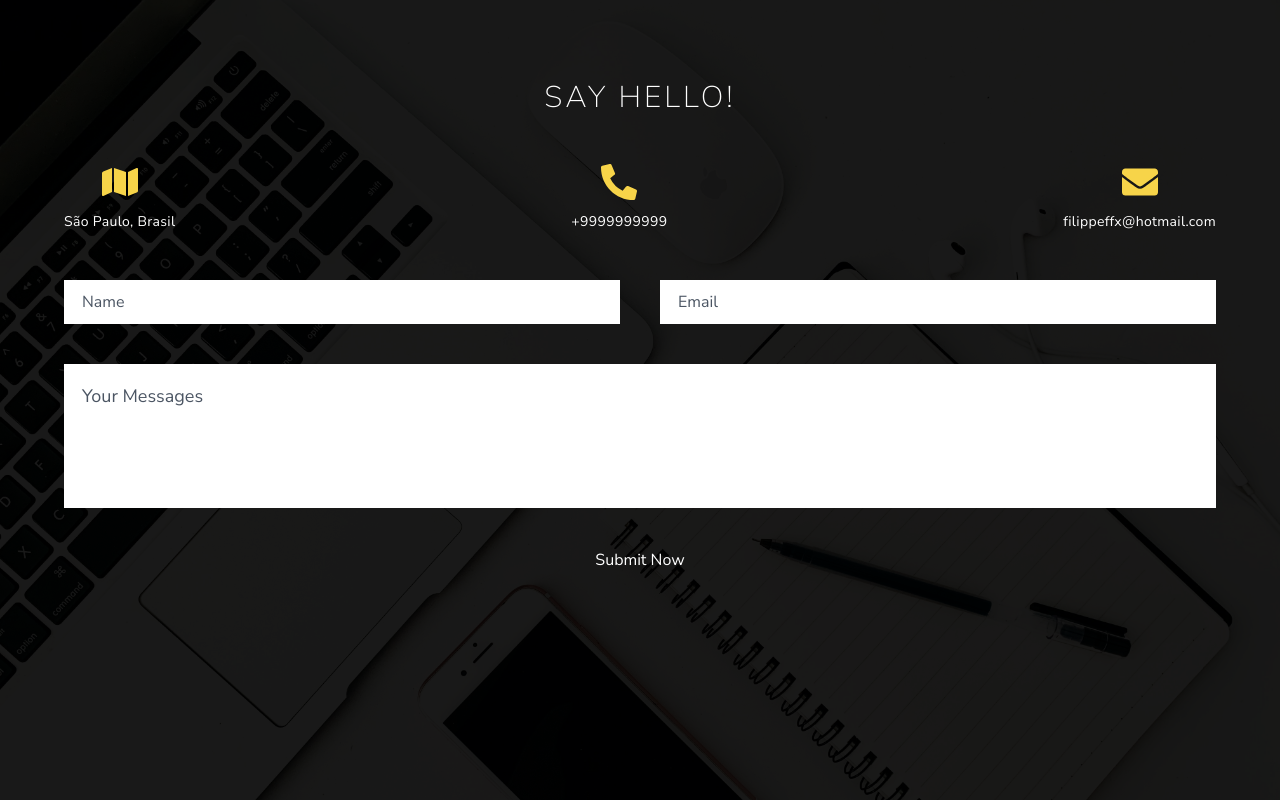
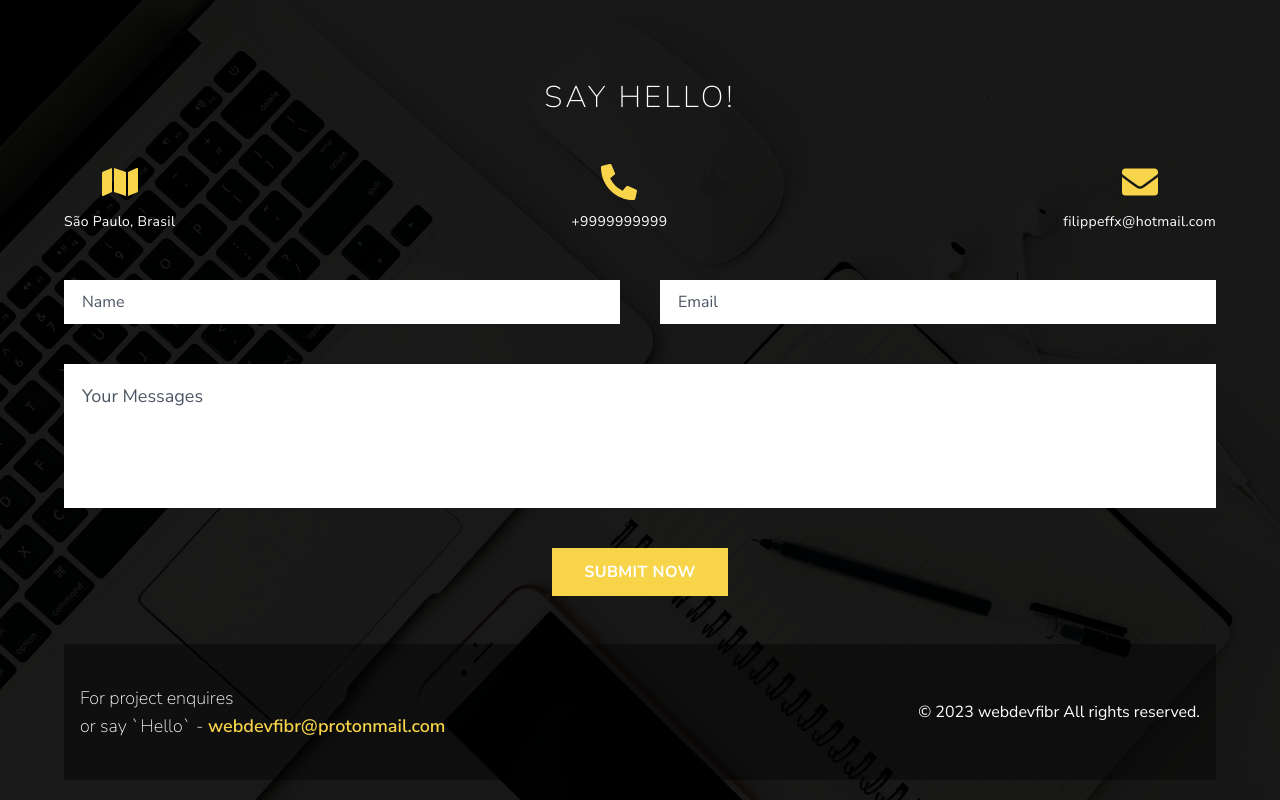
Before and after one commit to filippebr/personal-portfolio, a Next.js app: page / in a window 1280 px wide. Shown: the part 3680-4480 px from the top of the page. Built offline with nearby package versions, Linux system fonts and the light colour scheme.

Commit message:
form and footer styles complete

```diff
--- a/src/components/Contact.tsx
+++ b/src/components/Contact.tsx
@@ -41,8 +41,22 @@ function Contact() {
               placeholder="Your Messages"
             ></textarea>
 
-            <button>Submit Now</button>
+            <button className="w-44 h-12 bg-designColor text-base uppercase font-bold tracking-wide border-2 border-transparent hover:bg-black hover:border-designColor duration-300">
+              Submit Now
+            </button>
           </form>
+          <div className="w-full py-10 bg-black bg-opacity-40 flex flex-col md:flex-row px-4 md:items-center justify-between">
+            <div className="text-lg font-thin">
+              <p>For project enquires</p>
+              <p>
+                or say `Hello` -{' '}
+                <span className="font-semibold text-designColor">
+                  webdevfibr@protonmail.com
+                </span>
+              </p>
+            </div>
+            <p>© 2023 webdevfibr All rights reserved.</p>
+          </div>
         </div>
       </div>
     </div>
```
